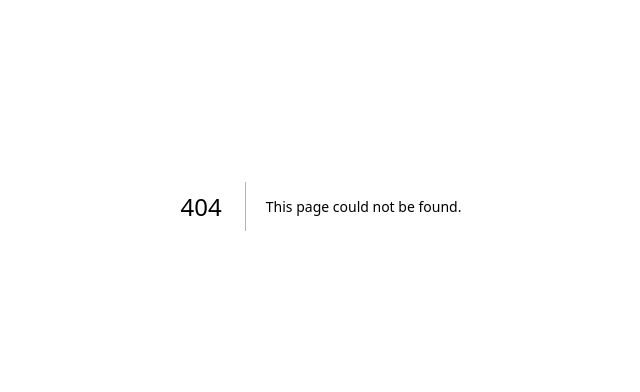
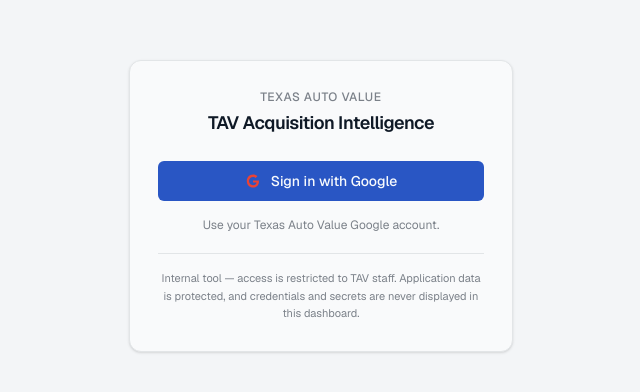
Before and after one commit to ramialbanna/TAVEnterprise, a Next.js app in the folder web/: page /signin in a window 1280 px wide. Before the commit this address had no page. Shown: the part 194-586 px from the top of the page, without its empty margins (319-959 px from the left). Built offline with nearby package versions, Linux system fonts and the light colour scheme.

Commit message:
feat(web): add sign-in page
Co-Authored-By: Claude Opus 4.7 (1M context) <noreply@anthropic.com>

```diff
--- /dev/null
+++ b/web/app/(auth)/signin/page.tsx
@@ -0,0 +1,62 @@
+import type { Metadata } from "next";
+import { signIn } from "@/lib/auth";
+import { resolveSignInParams } from "./params";
+
+export const metadata: Metadata = {
+  title: "Sign in — TAV Acquisition Intelligence",
+};
+
+export default async function SignInPage({
+  searchParams,
+}: {
+  searchParams: Promise<Record<string, string | string[] | undefined>>;
+}) {
+  const { callbackUrl, accessDenied } = resolveSignInParams(await searchParams);
+
+  async function signInWithGoogle() {
+    "use server";
+    await signIn("google", { redirectTo: callbackUrl });
+  }
+
+  return (
+    <main className="grid min-h-dvh place-items-center bg-surface-sunken px-4 text-foreground">
+      <div className="w-full max-w-sm rounded-xl border border-border bg-card p-7 shadow-sm">
+        <div className="mb-6 text-center">
+          <p className="text-xs font-medium uppercase tracking-wider text-text-subtle">Texas Auto Value</p>
+          <h1 className="mt-1 text-lg font-semibold tracking-tight">TAV Acquisition Intelligence</h1>
+        </div>
+
+        {accessDenied && (
+          <div
+            role="alert"
+            className="mb-5 rounded-md border border-status-error/40 bg-status-error-bg px-3 py-2 text-sm text-status-error"
+          >
+            Access denied. Use a <span className="font-medium">texasautovalue.com</span> Google account.
+          </div>
+        )}
+
+        <form action={signInWithGoogle}>
+          <button
+            type="submit"
+            className="flex w-full items-center justify-center gap-2.5 rounded-md bg-primary px-4 py-2.5 text-sm font-medium text-primary-foreground transition-opacity hover:opacity-90 focus-visible:outline-2 focus-visible:outline-offset-2 focus-visible:outline-ring"
+          >
+            <svg aria-hidden="true" viewBox="0 0 24 24" className="size-4 shrink-0">
+              <path
+                fill="#EA4335"
+                d="M12 10.2v3.96h5.52c-.24 1.44-1.68 4.2-5.52 4.2-3.36 0-6.06-2.76-6.06-6.18S8.64 5.82 12 5.82c1.92 0 3.18.84 3.9 1.56l2.7-2.58C16.92 3.18 14.7 2.16 12 2.16 6.84 2.16 2.7 6.3 2.7 12s4.14 9.84 9.3 9.84c5.34 0 8.94-3.78 8.94-9.12 0-.6-.06-1.08-.12-1.56H12Z"
+              />
+            </svg>
+            Sign in with Google
+          </button>
+        </form>
+
+        <p className="mt-4 text-center text-xs text-text-subtle">Use your Texas Auto Value Google account.</p>
+
+        <p className="mt-5 border-t border-border pt-4 text-center text-[11px] leading-relaxed text-text-subtle">
+          Internal tool — access is restricted to TAV staff. Application data is protected, and
+          credentials and secrets are never displayed in this dashboard.
+        </p>
+      </div>
+    </main>
+  );
+}
--- /dev/null
+++ b/web/app/(auth)/signin/params.ts
@@ -0,0 +1,32 @@
+/**
+ * Pure helper: derive sign-in page state from the route's `searchParams`.
+ * Kept separate from page.tsx so it's unit-testable without touching server-only modules.
+ */
+export interface SignInParams {
+  /** Where to send the user after a successful sign-in. Same-origin relative paths only. */
+  callbackUrl: string;
+  /** True when the sign-in callback rejected the account (wrong email domain). */
+  accessDenied: boolean;
+}
+
+type RawSearchParams = Record<string, string | string[] | undefined> | undefined;
+
+function firstString(v: string | string[] | undefined): string | undefined {
+  if (typeof v === "string") return v;
+  if (Array.isArray(v)) return typeof v[0] === "string" ? v[0] : undefined;
+  return undefined;
+}
+
+/** Accept `callbackUrl` only if it's a same-origin relative path (`/...`, not `//...`). */
+function safeCallbackUrl(raw: string | string[] | undefined): string {
+  const v = raw; // intentionally NOT firstString — an array-valued callbackUrl is treated as absent
+  if (typeof v === "string" && v.startsWith("/") && !v.startsWith("//")) return v;
+  return "/";
+}
+
+export function resolveSignInParams(sp: RawSearchParams): SignInParams {
+  return {
+    callbackUrl: safeCallbackUrl(sp?.callbackUrl),
+    accessDenied: firstString(sp?.error) === "AccessDenied",
+  };
+}
```
Also changed, not shown: 1 other file (tests, documents, lock files or other folders).
